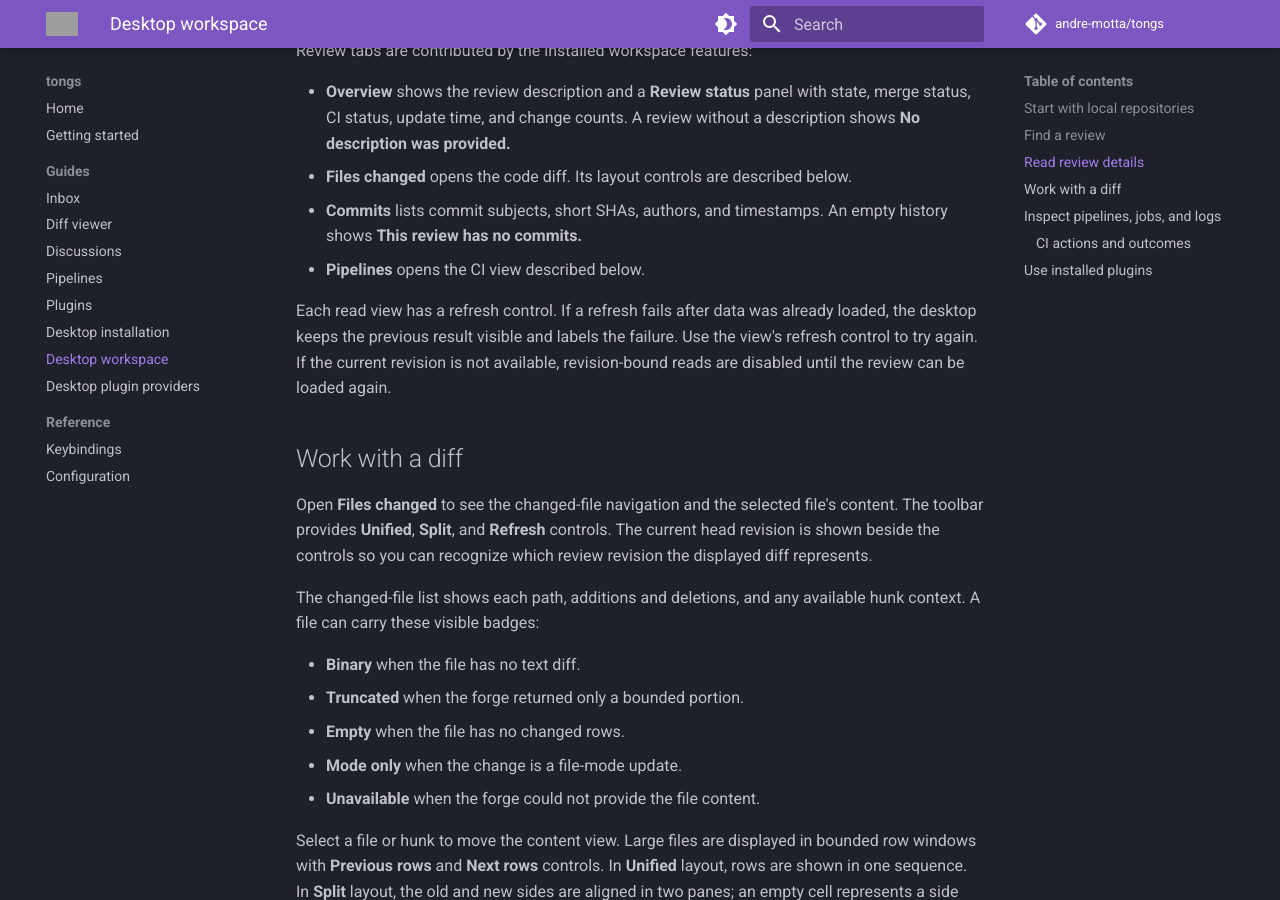
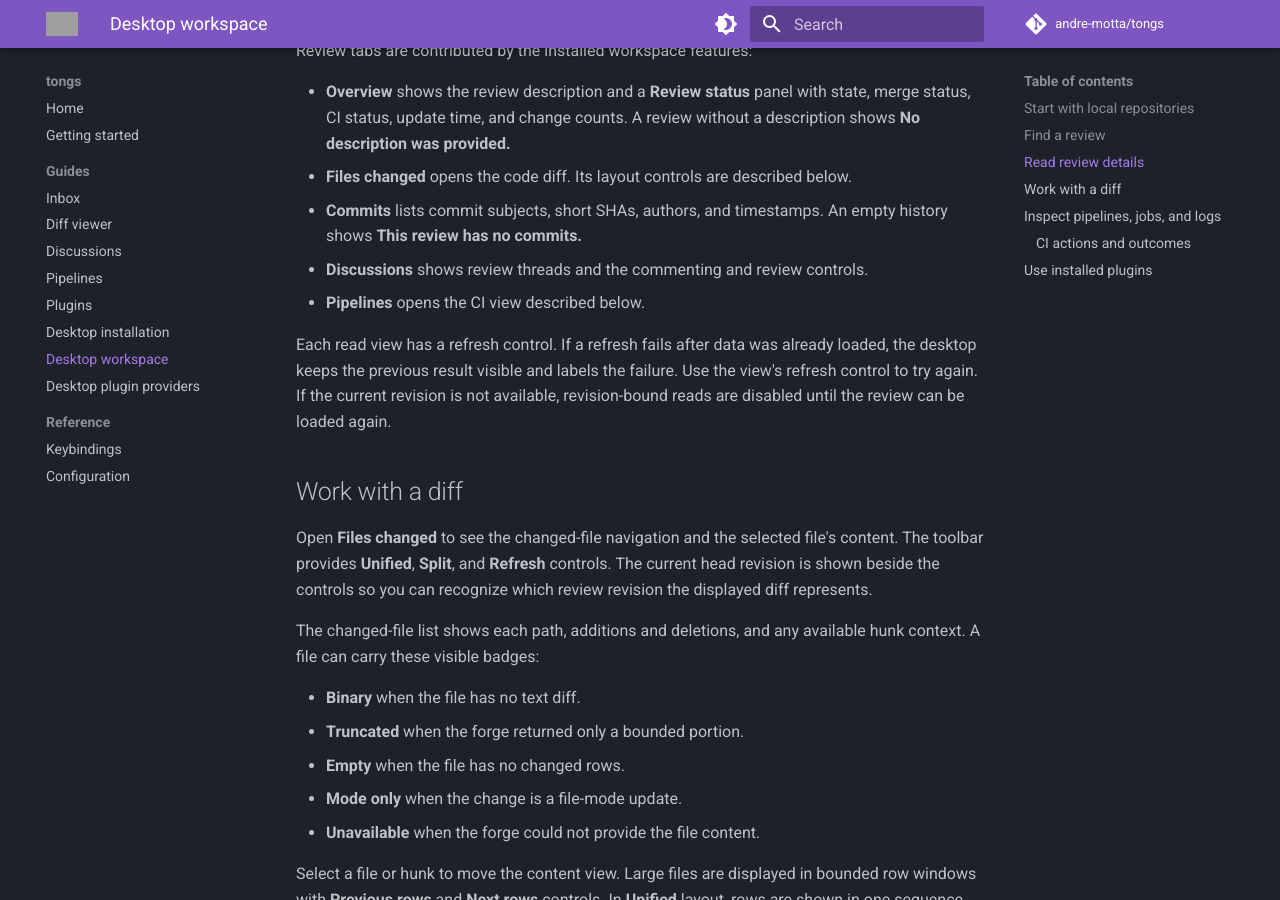
Before and after one commit to andre-motta/tongs, an MkDocs documentation site: the page built from docs/desktop/workspace.md, in a window 1280 px wide and 900 px high, scrolled down 1264 px. Built offline with MkDocs 1.6.1 and Material for MkDocs 9.7.7, drawn with Linux system fonts in a browser that asks for light colours; comment, search, counter and statistics services are not loaded; grey boxes are pictures that could not be loaded.

Commit message:
Refs #93: Include the integrated Discussions tab
Keep the workspace tab inventory aligned with the accepted review interface.

Co-Authored-By: Codex gpt-6-astra <noreply@openai.com>
Signed-off-by: Andre Lustosa <alustosa@redhat.com>

```diff
--- a/docs/desktop/workspace.md
+++ b/docs/desktop/workspace.md
@@ -63,6 +63,7 @@ Review tabs are contributed by the installed workspace features:
   below.
 - **Commits** lists commit subjects, short SHAs, authors, and timestamps. An
   empty history shows **This review has no commits.**
+- **Discussions** shows review threads and the commenting and review controls.
 - **Pipelines** opens the CI view described below.
 
 Each read view has a refresh control. If a refresh fails after data was already
```
